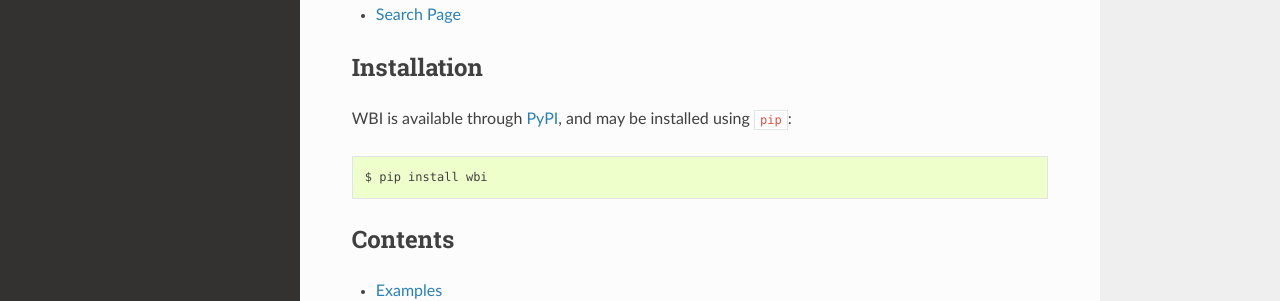
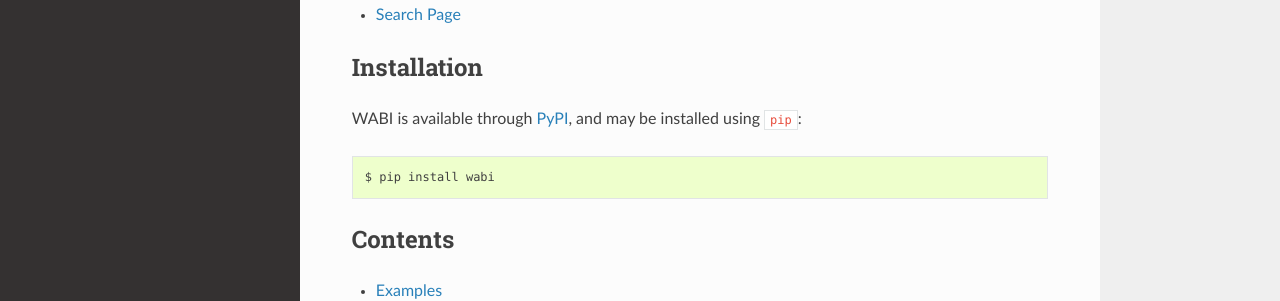
Before and after one commit to WouterDls/1D-wavelet-based-inversion, a Sphinx documentation site: the page built from docs/source/index.rst, in a window 1280 px wide and 900 px high. Shown: the part 266-567 px from the top of the window. Built offline with Sphinx 7.4.7 and the Read the Docs theme 2.0.0, drawn with Linux system fonts in a browser that asks for light colours; pages that are not in the unit, such as notebooks, are missing from menus.

Commit message:
Edit docs

```diff
--- a/docs/source/index.rst
+++ b/docs/source/index.rst
@@ -22,9 +22,9 @@ Indices and tables
 Installation
 ------------
 
-WBI is available through `PyPI <https://pypi.org/project/wabi/>`_, and may be installed using ``pip``: ::
+WABI is available through `PyPI <https://pypi.org/project/wabi/>`_, and may be installed using ``pip``: ::
 
-   $ pip install wbi
+   $ pip install wabi
 
 Contents
 -----------------
--- a/docs/source/modules.rst
+++ b/docs/source/modules.rst
@@ -4,4 +4,4 @@ wabi
 .. toctree::
    :maxdepth: 4
 
-   wbi.wavelet_regularization
+   wbi.wavelet_regularization.rst
```
Also changed, not shown: 1 other file.
